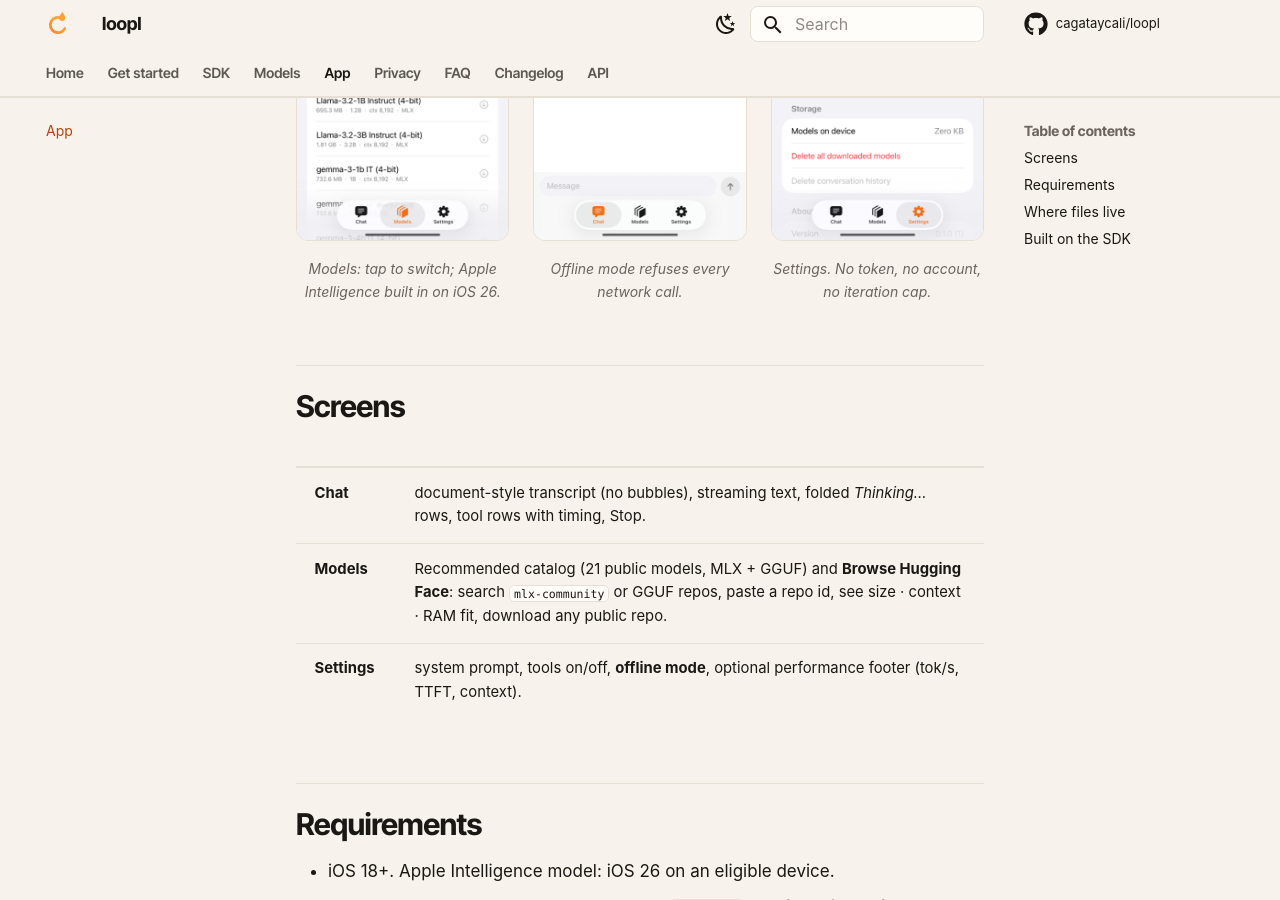
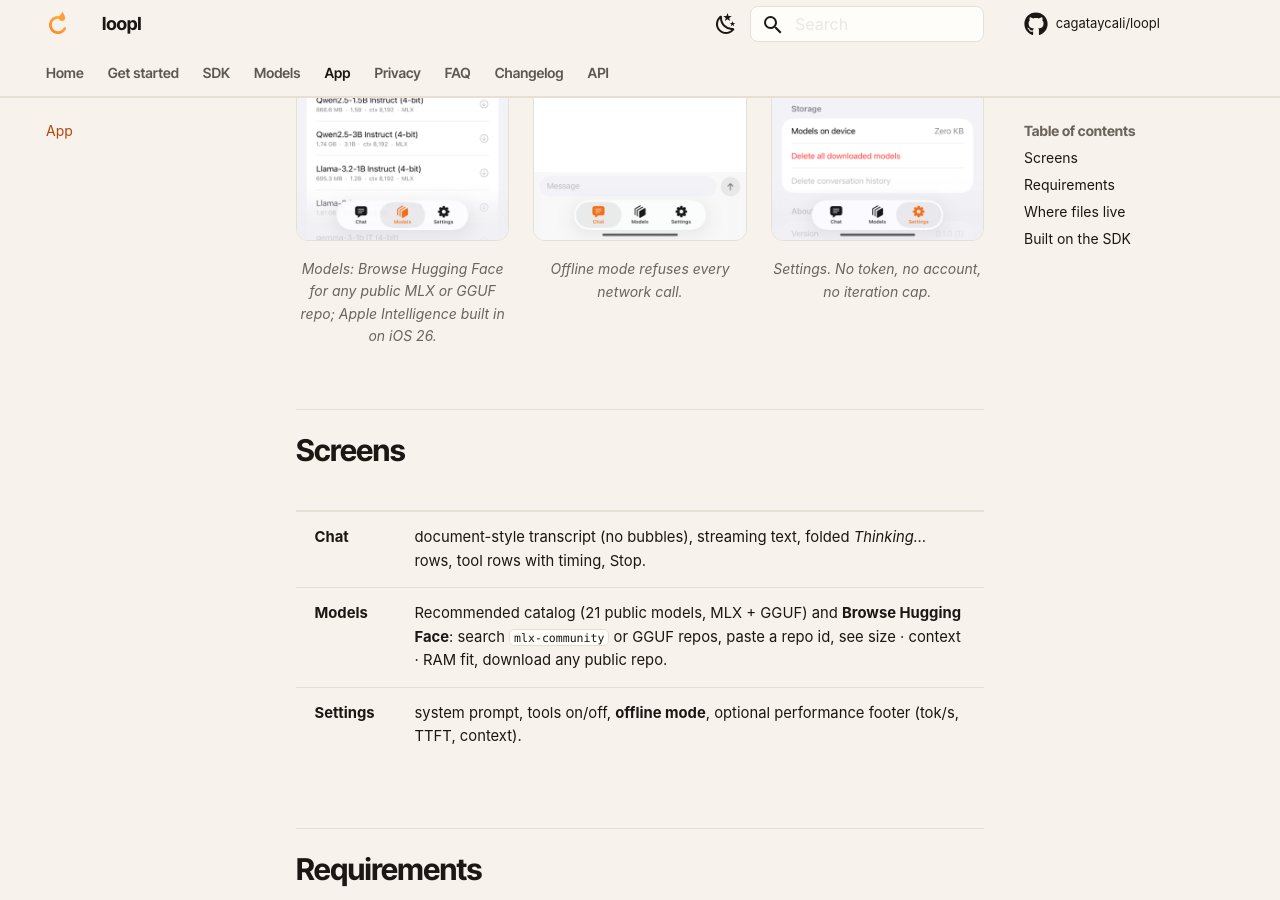
Before and after one commit to cagataycali/loopl, an MkDocs documentation site: the page built from docs/app/index.md, in a window 1280 px wide and 900 px high, scrolled down 1175 px. Built offline with MkDocs 1.6.1 and Material for MkDocs 9.7.7, drawn with Linux system fonts in a browser that asks for light colours.

Commit message:
docs(app): Models shot + caption now show Browse Hugging Face (re-shot on main 47628b7)

```diff
--- a/docs/app/index.md
+++ b/docs/app/index.md
@@ -25,7 +25,7 @@
 </figure>
 <figure markdown>
 ![The model list](../assets/app/04-models.png){ loading=lazy }
-<figcaption>Models: tap to switch; Apple Intelligence built in on iOS 26.</figcaption>
+<figcaption>Models: Browse Hugging Face for any public MLX or GGUF repo; Apple Intelligence built in on iOS 26.</figcaption>
 </figure>
 <figure markdown>
 ![Offline mode](../assets/app/05-offline.png){ loading=lazy }
```
Also changed, not shown: docs/assets/app/04-models.png.
